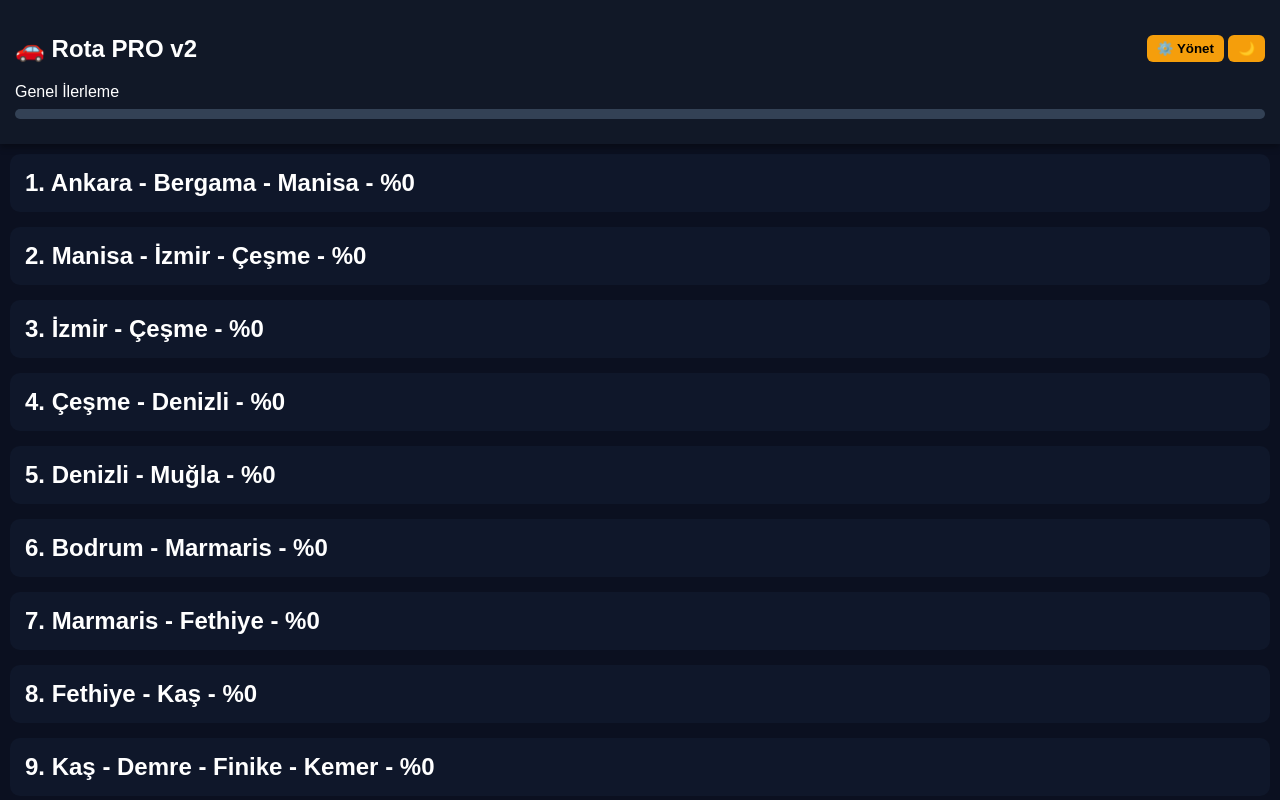
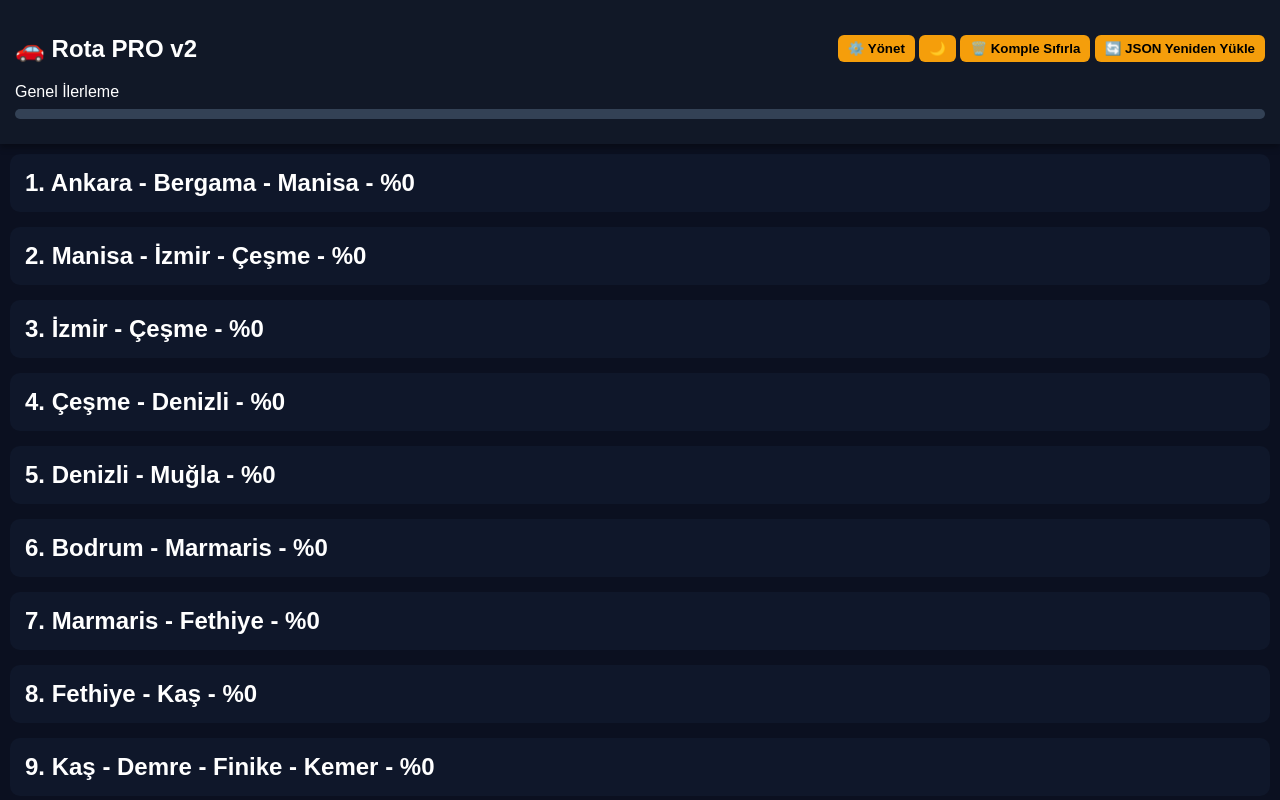
Before and after one commit to akcaysezgin/rota_app, a plain HTML site: page index.html in a window 1280 px wide. Shown: the top 800 px of the page. Drawn offline with Linux system fonts and the light colour scheme; no server answers.

Commit message:
Implement clearAllData and resetAndReloadJson functions
Added functions to clear local storage and reload JSON data.

```diff
--- a/index.html
+++ b/index.html
@@ -415,6 +415,8 @@
       <div>
         <button class="modeBtn" onclick="toggleAdmin()">⚙️ Yönet</button>
         <button class="modeBtn" onclick="toggleMode()">🌙</button>
+        <button class="modeBtn" onclick="clearAllData()">🗑️ Komple Sıfırla</button>
+<button class="modeBtn" onclick="resetAndReloadJson()">🔄 JSON Yeniden Yükle</button>
       </div>
     </div>
 
@@ -662,7 +664,43 @@
       document.getElementById("imageModal").style.display = "none";
       document.body.style.overflow = "";
     }
+/* ================= LOCAL STORAGE MANIPULATION ================= */
+    // 1. Komple Sıfırla: LocalStorage'daki her şeyi temizler ve uygulamayı sıfırdan başlatır
+    function clearAllData() {
+      if (confirm("DİKKAT: Tüm rota verileriniz, ilerlemeniz ve görsel önbelleğiniz tamamen silinecek. Emin misiniz?")) {
+        localStorage.clear();
+        alert("Tüm veriler temizlendi! Sayfa yeniden yüklenecek.");
+       // 2. push() fonksiyonunun patlamaması için BOŞ BİR DİZİ (ARRAY) set et
+    localStorage.setItem("pro_route_data", JSON.stringify([]));
+        location.reload();
+      }
+    }
 
+    // 2. JSON Yeniden Yükle: Rota verilerini siler ve orijinal pro_route_data.json dosyasını tekrar çeker
+    async function resetAndReloadJson() {
+      if (confirm("Mevcut rotalarınız ve değişiklikleriniz silinecek, orijinal JSON verileri yeniden yüklenecek. Emin misiniz?")) {
+        try {
+          // Sadece rota verisini temizliyoruz (İstersen görsel cache'i kalsın diye sadece bunu sildim)
+          localStorage.removeItem("pro_route_data");
+
+          // Orijinal dosyaya istek atıyoruz
+          const response = await fetch("pro_route_data.json");
+
+          if (response.ok) {
+            data = await response.json();
+            saveData(); // İçerisinde localStorage.setItem, updateEtapSelect ve render barındırıyor.
+            alert("Orijinal rota verileri başarıyla yeniden yüklendi!");
+          } else {
+            alert("pro_route_data.json dosyası sunucuda bulunamadı veya yüklenemedi!");
+            initApp(); // Hata durumunda uygulamayı güvenli moda (fallback) düşürmesi için tetikliyoruz
+          }
+        } catch (error) {
+          console.error("Yeniden yükleme hatası:", error);
+          alert("Bir hata oluştu: " + error.message);
+          initApp();
+        }
+      }
+    }
     document.addEventListener('keydown', function (event) {
       if (document.getElementById("imageModal").style.display === "flex") {
         if (event.key === "Escape") closeModal();
```
